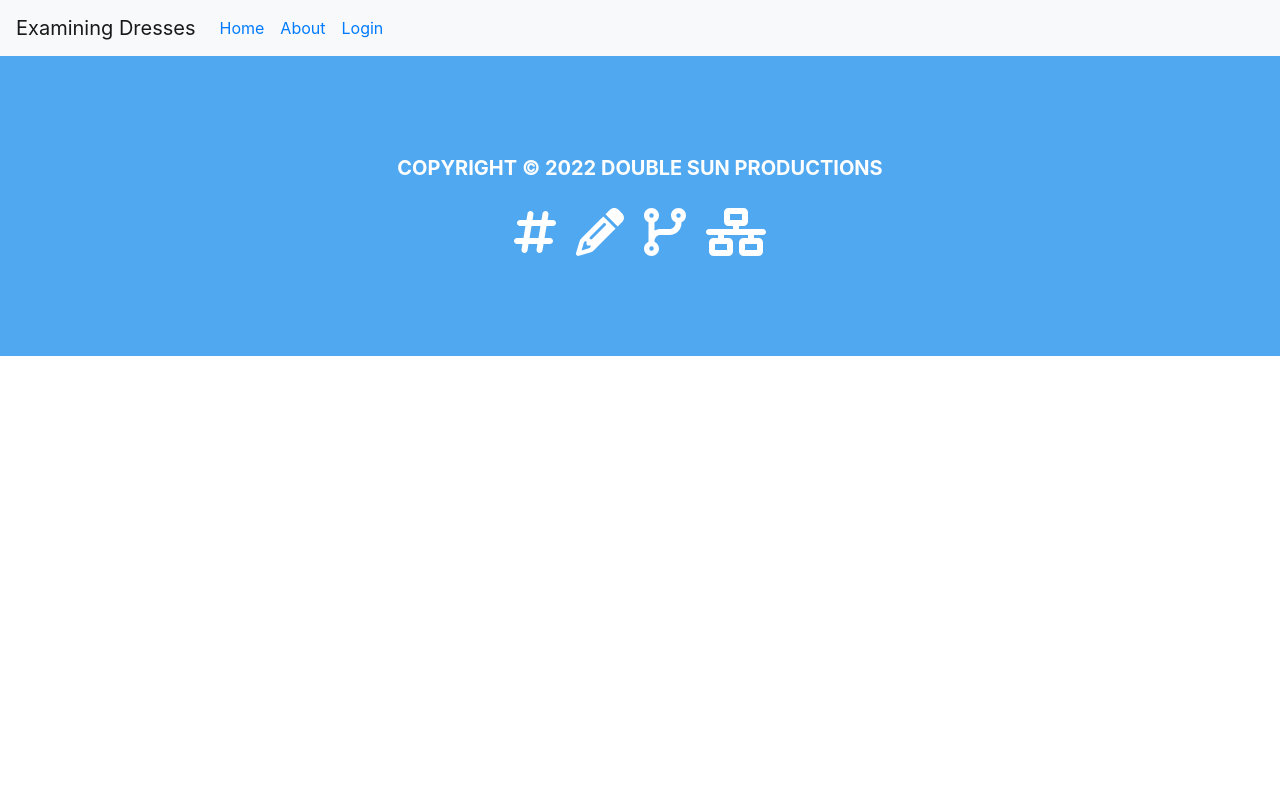
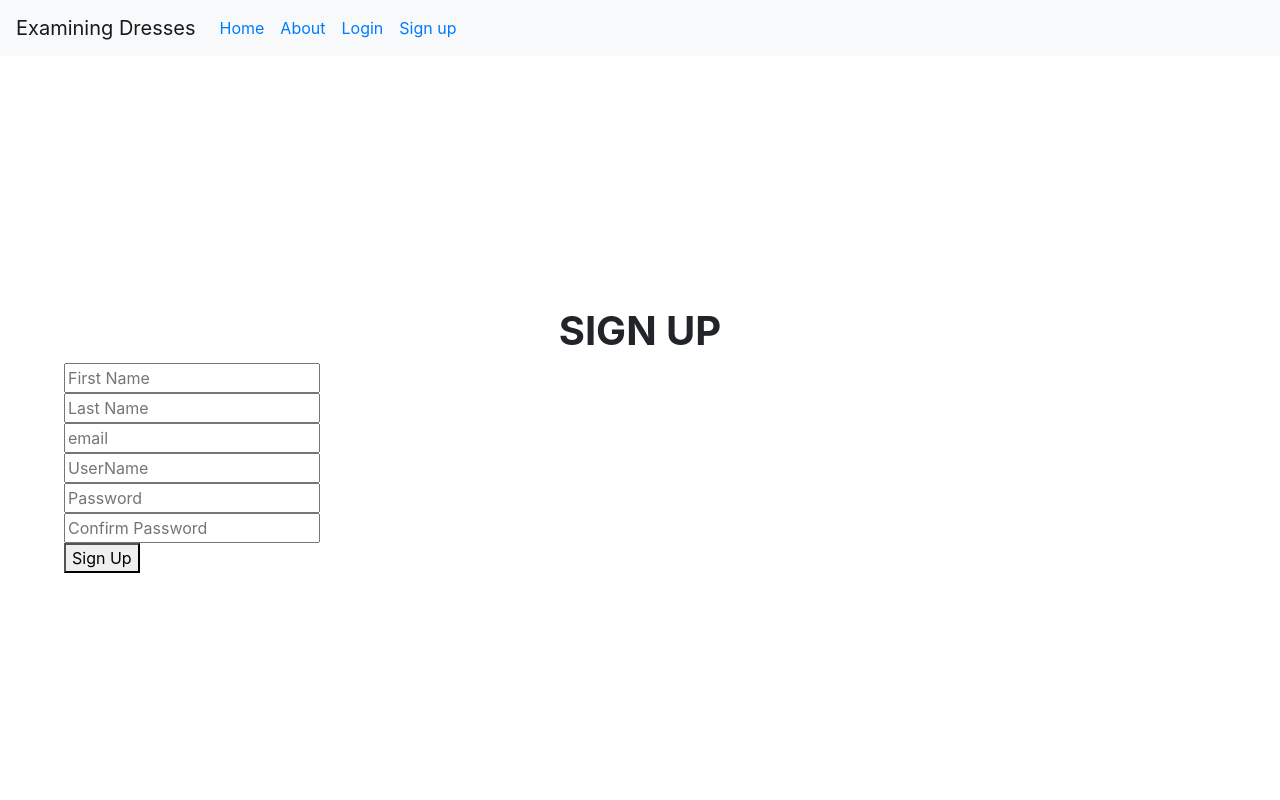
Before and after one commit to ravenusmc/dress_reviews, a Vue app in the folder client/: page /sign_up in a window 1280 px wide. Shown: the top 800 px of the page. Built offline with nearby package versions, Linux system fonts and the light colour scheme; what vue-google-charts would draw is missing.

Commit message:
set up basic sign up page

```diff
--- a/client/src/components/generic/Navbar.vue
+++ b/client/src/components/generic/Navbar.vue
@@ -37,12 +37,17 @@
           </li>
           <li class="nav-item">
             <a class="nav-link" href="#">
+              <router-link v-if="!loginFlag" to="/sign_up">Sign up</router-link>
+            </a>
+          </li>
+          <li class="nav-item">
+            <a class="nav-link" href="#">
               <router-link v-if="loginFlag" to="/main">Data</router-link>
             </a>
           </li>
           <li class="nav-item">
             <a class="nav-link" href="#">
-              <router-link  v-if="loginFlag" to="/graphs">Graphs</router-link>
+              <router-link v-if="loginFlag" to="/graphs">Graphs</router-link>
             </a>
           </li>
         </ul>
@@ -61,12 +66,12 @@ export default {
     };
   },
   computed: {
-    ...mapGetters('common', ['loginFlag']),
+    ...mapGetters("common", ["loginFlag"]),
   },
   methods: {
-    ...mapActions(['common/logout']),
+    ...mapActions(["common/logout"]),
     logout: function () {
-      this.$store.dispatch('common/logout');
+      this.$store.dispatch("common/logout");
     },
   },
 };
--- /dev/null
+++ b/client/src/components/signup/Form.vue
@@ -0,0 +1,164 @@
+Skip to content
+Search or jump to…
+Pull requests
+Issues
+Marketplace
+Explore
+
+@ravenusmc
+ravenusmc
+/
+statues
+Public
+Code
+Issues
+Pull requests
+Actions
+Projects
+Wiki
+Security
+Insights
+Settings
+statues/client/src/components/signup/Form.vue
+@ravenusmc
+ravenusmc working on building drilldown table for first graph
+Latest commit 43a990b on Jan 5
+ History
+ 1 contributor
+122 lines (118 sloc)  3 KB
+
+<template>
+  <div>
+    <section>
+      <h1 class="center signup-title title-size font">Sign Up</h1>
+      <form @submit="signup">
+        <div class="field">
+          <input
+            class="input is-primary is-rounded"
+            type="name"
+            v-model="firstName"
+            placeholder="First Name"
+          />
+        </div>
+        <div class="field">
+          <input
+            class="input is-primary is-rounded"
+            type="name"
+            v-model="lastName"
+            placeholder="Last Name"
+          />
+        </div>
+        <div class="field">
+          <input
+            class="input is-primary is-rounded"
+            type="email"
+            v-model="email"
+            placeholder="email"
+          />
+        </div>
+        <div class="field">
+          <input
+            class="input is-primary is-rounded"
+            type="name"
+            v-model="userName"
+            placeholder="UserName"
+          />
+        </div>
+        <div class="field">
+          <input
+            class="input is-primary is-rounded"
+            type="password"
+            v-model="password"
+            placeholder="Password"
+          />
+        </div>
+        <div class="field">
+          <input
+            class="input is-primary is-rounded"
+            type="password"
+            v-model="confirmPassword"
+            placeholder="Confirm Password"
+          />
+        </div>
+        <button class="button is-success">Sign Up</button>
+      </form>
+    </section>
+  </div>
+</template>
+
+<script>
+import { mapActions } from "vuex";
+export default {
+  name: "Form",
+  data() {
+    return {
+      firstName: "",
+      lastName: "",
+      email: "",
+      userName: "",
+      password: "",
+      confirmPassword: "",
+    };
+  },
+  methods: {
+		...mapActions("common", ["setUpUser"]),
+    signup(evt) {
+      evt.preventDefault();
+      if (this.firstName === "") {
+        alert("First name must be entered");
+      } else if (this.lastName === "") {
+        alert("Last name must be entered");
+      } else if (this.email === "") {
+        alert("Email must be entered");
+      } else if (this.userName === "") {
+        alert("User name must be entered");
+      } else if (this.password === "") {
+        alert("Password must be entered");
+      } else if (this.password !== this.confirmPassword) {
+        alert("Passwords must be the same");
+      } else if (this.password.length < 6) {
+        alert("Password must be at least 6 characters long");
+      } else {
+        const payload = {
+          firstName: this.firstName,
+          lastName: this.lastName,
+          email: this.email,
+          userName: this.userName,
+          password: this.password,
+          confirmPassword: this.confirmPassword,
+        };
+				this.setUpUser({ payload });
+      }
+    },
+  },
+};
+</script>
+
+<style scoped>
+section {
+  height: 80vh;
+  margin: 5% 5% 5% 5%;
+  display: flex;
+  flex-direction: column;
+  justify-content: center;
+}
+.signup-title {
+  text-transform: uppercase;
+  font-weight: bold;
+}
+</style>
+Footer
+© 2022 GitHub, Inc.
+Footer navigation
+Terms
+Privacy
+Security
+Status
+Docs
+Contact GitHub
+Pricing
+API
+Training
+Blog
+About
+statues/client/src at main · ravenusmc/statuesstatues/Form.vue at main · ravenusmc/statues
--- a/client/src/router/index.js
+++ b/client/src/router/index.js
@@ -24,7 +24,17 @@ const routes = [
     path: '/graphs',
     name: 'graphs',
     component: () => import(/* webpackChunkName: "about" */ '../views/Graphs.vue')
-  }
+  },
+  {
+    path: '/sign_up',
+    name: 'signup',
+    component: () => import('../views/SignUp.vue'),
+  },
+  {
+    path: '/login',
+    name: 'login',
+    component: () => import('../views/Login.vue'),
+  },
 ]
 
 const router = new VueRouter({
--- a/client/src/store/modules/common.js
+++ b/client/src/store/modules/common.js
@@ -20,6 +20,8 @@ const getters = {
 const actions = {
 
 	setUpUser: (context, { payload }) => {
+		console.log('ACITON')
+		console.log(payload )
 		const path = 'http://localhost:5000/signup';
 		axios.post(path, payload)
 			.then(() => {
--- /dev/null
+++ b/client/src/views/Login.vue
@@ -0,0 +1,15 @@
+<template>
+  <div>
+		<h1>Login</h1>
+	</div>
+</template>
+
+<script>
+export default {
+  name: "Login",
+  // components: {
+  //   LoginPicture,
+  //   LoginForm,
+  // },
+};
+</script>
--- /dev/null
+++ b/client/src/views/SignUp.vue
@@ -0,0 +1,33 @@
+<template>
+  <div>
+    <section>
+      <Form />
+    </section>
+  </div>
+</template>
+
+<script>
+import Form from '@/components/signup/Form.vue';
+export default {
+  name: 'SignUp',
+  components: {
+    Form,
+  },
+};
+</script>
+
+<style scoped>
+/* section {
+  height: 95vh;
+  display: grid;
+  grid-template-columns: 1fr 1fr;
+}
+@media only all and (max-width: 900px) {
+  section {
+    grid-template-columns: 1fr;
+  }
+  .pictures {
+    display: none;
+  }
+} */
+</style>
```
